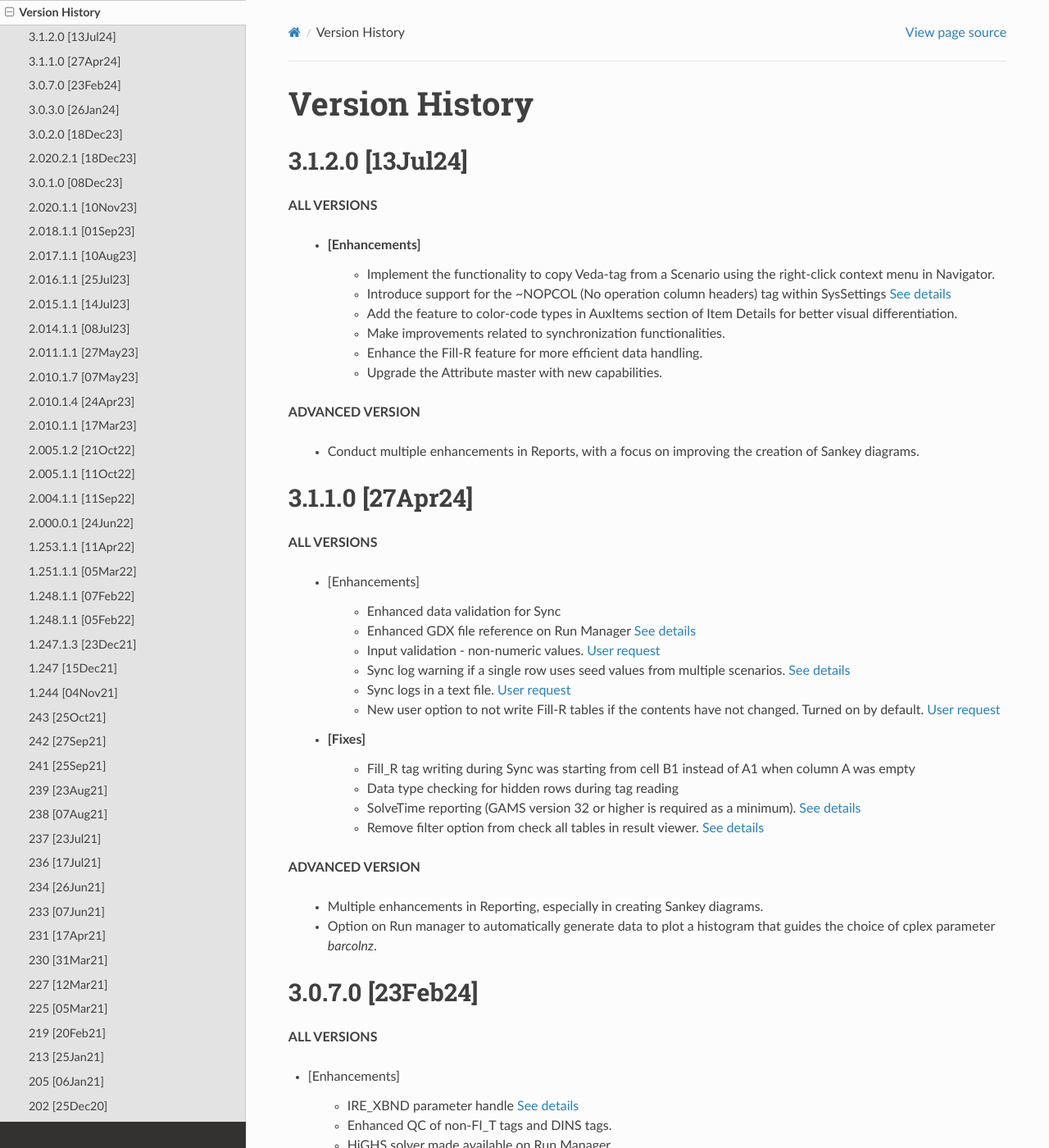
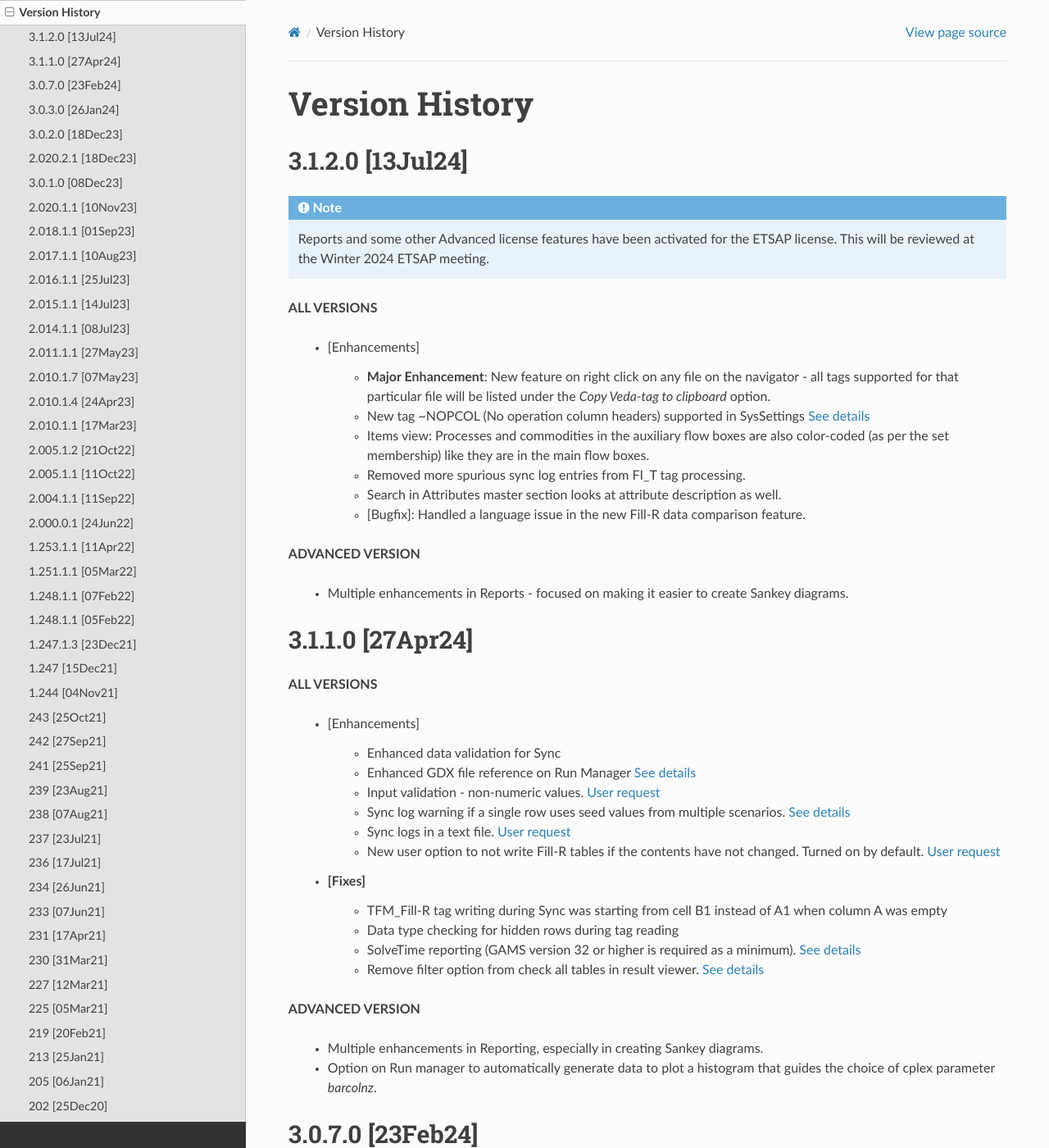
Before and after one commit to kanors-emr/Veda-documentation, a Sphinx documentation site: the page built from docs/source/pages/version_history.rst, in a window 1280 px wide and 1400 px high. Shown: the whole window at 82% size. Built offline with Sphinx 7.4.7 and the Read the Docs theme 2.0.0, drawn with Linux system fonts in a browser that asks for light colours.

Commit message:
no message

```diff
--- a/docs/source/pages/version_history.rst
+++ b/docs/source/pages/version_history.rst
@@ -5,19 +5,24 @@ Version History
 3.1.2.0 [13Jul24]
 ^^^^^^^^^^^^^^^^^
 
+.. note::
+    Reports and some other Advanced license features have been activated for the ETSAP license. This will be reviewed at the Winter 2024 ETSAP meeting.
+
+
 **ALL VERSIONS**
 
-	* [Enhancements]
-		* Implement the functionality to copy Veda-tag from a Scenario using the right-click context menu in Navigator.
-		* Introduce support for the ~NOPCOL (No operation column headers) tag within SysSettings `See details <https://forum.kanors-emr.org/showthread.php?tid=1364&pid=7484>`_
-		* Add the feature to color-code types in AuxItems section of Item Details for better visual differentiation.
-		* Make improvements related to synchronization functionalities.
-		* Enhance the Fill-R feature for more efficient data handling.
-		* Upgrade the Attribute master with new capabilities.
+    * [Enhancements]
+
+        * **Major Enhancement**: New feature on right click on any file on the navigator - all tags supported for that particular file will be listed under the `Copy Veda-tag to clipboard` option.
+        * New tag ~NOPCOL (No operation column headers) supported in SysSettings `See details <https://forum.kanors-emr.org/showthread.php?tid=1364&pid=7484>`_
+        * Items view: Processes and commodities in the auxiliary flow boxes are also color-coded (as per the set membership) like they are in the main flow boxes.
+        * Removed more spurious sync log entries from FI_T tag processing.
+        * Search in Attributes master section looks at attribute description as well.
+        * [Bugfix]: Handled a language issue in the new Fill-R data comparison feature.
 
 **ADVANCED VERSION**
 
-	* Conduct multiple enhancements in Reports, with a focus on improving the creation of Sankey diagrams.
+    * Multiple enhancements in Reports - focused on making it easier to create Sankey diagrams.
 
 
 3.1.1.0 [27Apr24]
@@ -25,25 +30,25 @@ Version History
 
 **ALL VERSIONS**
 
-	* [Enhancements]
+    * [Enhancements]
 
-		* Enhanced data validation for Sync
-		* Enhanced GDX file reference on Run Manager `See details <https://veda-documentation.readthedocs.io/en/latest/pages/Run%20Manager.html#managing-gdx-files>`_
-		* Input validation - non-numeric values. `User request <https://github.com/kanors-emr/Veda2.0-Installation/issues/35>`_
-		* Sync log warning if a single row uses seed values from multiple scenarios. `See details <https://forum.kanors-emr.org/showthread.php?tid=1377&pid=7380#pid7380>`_
-		* Sync logs in a text file.  `User request <https://github.com/kanors-emr/Veda2.0-Installation/issues/39>`_
-		* New user option to not write Fill-R tables if the contents have not changed. Turned on by default. `User request <https://github.com/kanors-emr/Veda2.0-Installation/issues/37>`_
+        * Enhanced data validation for Sync
+        * Enhanced GDX file reference on Run Manager `See details <https://veda-documentation.readthedocs.io/en/latest/pages/Run%20Manager.html#managing-gdx-files>`_
+        * Input validation - non-numeric values. `User request <https://github.com/kanors-emr/Veda2.0-Installation/issues/35>`_
+        * Sync log warning if a single row uses seed values from multiple scenarios. `See details <https://forum.kanors-emr.org/showthread.php?tid=1377&pid=7380#pid7380>`_
+        * Sync logs in a text file.  `User request <https://github.com/kanors-emr/Veda2.0-Installation/issues/39>`_
+        * New user option to not write Fill-R tables if the contents have not changed. Turned on by default. `User request <https://github.com/kanors-emr/Veda2.0-Installation/issues/37>`_
 
-	* [Fixes]
-		* Fill_R tag writing during Sync was starting from cell B1 instead of A1 when column A was empty
-		* Data type checking for hidden rows during tag reading
-		* SolveTime reporting (GAMS version 32 or higher is required as a minimum).  `See details <https://github.com/kanors-emr/Veda2.0-Installation/issues/33>`_
-		* Remove filter option from check all tables in result viewer.  `See details <https://github.com/kanors-emr/Veda2.0-Installation/issues/40>`_
+    * [Fixes]
+        * TFM_Fill-R tag writing during Sync was starting from cell B1 instead of A1 when column A was empty
+        * Data type checking for hidden rows during tag reading
+        * SolveTime reporting (GAMS version 32 or higher is required as a minimum).  `See details <https://github.com/kanors-emr/Veda2.0-Installation/issues/33>`_
+        * Remove filter option from check all tables in result viewer.  `See details <https://github.com/kanors-emr/Veda2.0-Installation/issues/40>`_
 
 **ADVANCED VERSION**
 
-	* Multiple enhancements in Reporting, especially in creating Sankey diagrams.
-	* Option on Run manager to automatically generate data to plot a histogram that guides the choice of cplex parameter `barcolnz`.
+    * Multiple enhancements in Reporting, especially in creating Sankey diagrams.
+    * Option on Run manager to automatically generate data to plot a histogram that guides the choice of cplex parameter `barcolnz`.
 
 
 3.0.7.0 [23Feb24]
```
